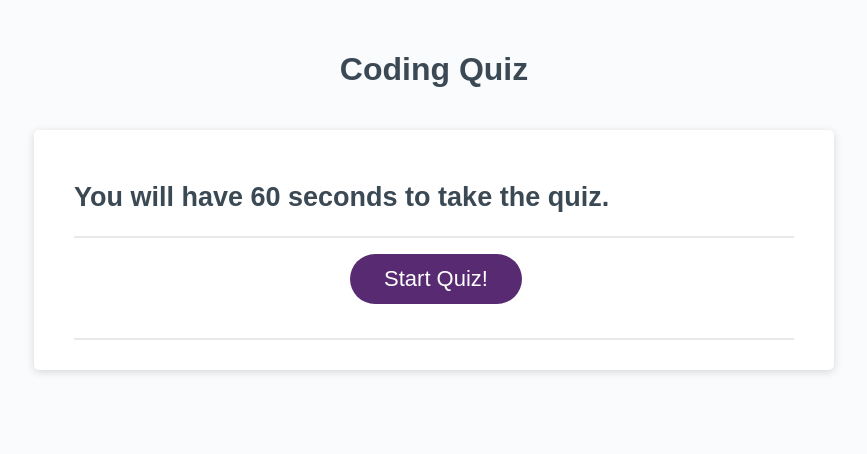
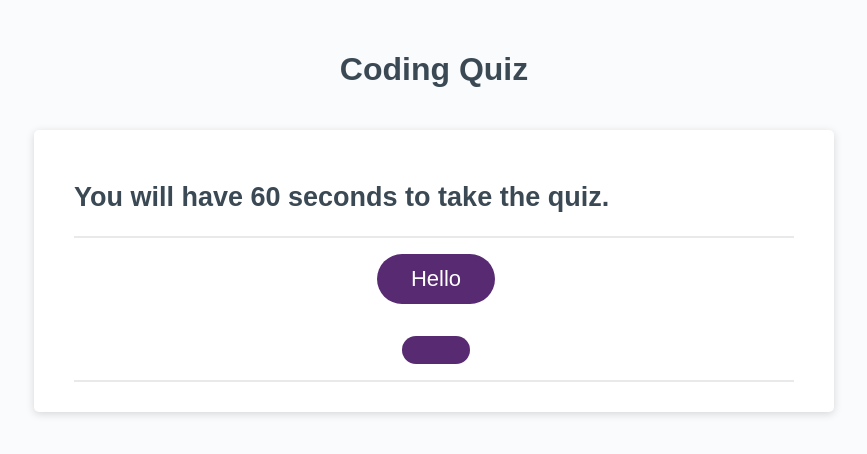
Before and after one commit to evanjamesc/Homework_4, a plain HTML site: page index.html in a window 1280 px wide. Both pictures are taken after a click on the button "Start Quiz!". Shown: the whole page, without its empty margins (206-1073 px from the left). Drawn offline with nearby package versions, Linux system fonts and the light colour scheme.

Commit message:
Updated button function

```diff
--- a/index.html
+++ b/index.html
@@ -7,6 +7,10 @@
     <meta http-equiv="X-UA-Compatible" content="ie=edge" />
     <title>Coding Quiz</title>
     <link rel="stylesheet" href="style.css" />
+    <script
+  src="https://code.jquery.com/jquery-3.5.1.min.js"
+  integrity="sha256-9/aliU8dGd2tb6OSsuzixeV4y/faTqgFtohetphbbj0="
+  crossorigin="anonymous"></script>
 </head>
 
 <body>
--- a/script.js
+++ b/script.js
@@ -1,7 +1,22 @@
-function startQuiz() {
-    alert("Button clicked");
-}
+ $(document).ready(function() { // this waits until the document is fully loaded
 
-$("#startQuiz").on("click", function () {
-    alert("Button clicked");
+    var newButton = $("<button>");
+    var newDiv = $("<div>");
+
+    // $("#testDiv").on("click", function () {
+
+    //     alert("Clicked");
+
+    // });
+
+    $("#startQuiz").on("click", function () {
+      //  alert("Cliiiiicked");
+        $("#startQuiz").text("Hello");
+
+        $(".card-body").append(newDiv);
+        $(".card-body").append(newButton).attr('id', 'button1');
+
+        $(".card-body").append(newDiv);
+        $(".card-body").append(newButton).attr('id', 'button1');
+    });
 });
--- a/style.css
+++ b/style.css
@@ -53,6 +53,22 @@ header {
 .card-body {
   min-height: 100px;
   text-align: center;
+}
+
+.card-body button {
+    border: none;
+    background-color: #582A72;
+    border-radius: 25px;
+    box-shadow: rgba(0, 0, 0, 0.1) 0px 1px 6px 0px rgba(0, 0, 0, 0.2) 0px 1px 1px
+      0px;
+    color: hsl(0, 0%, 100%);
+    display: inline-block;
+    font-size: 22px;
+    line-height: 22px;
+    margin: 16px 16px 16px 20px;
+    padding: 14px 34px;
+    text-align: center;
+    cursor: pointer;
 }
 
 .card-footer {
```
